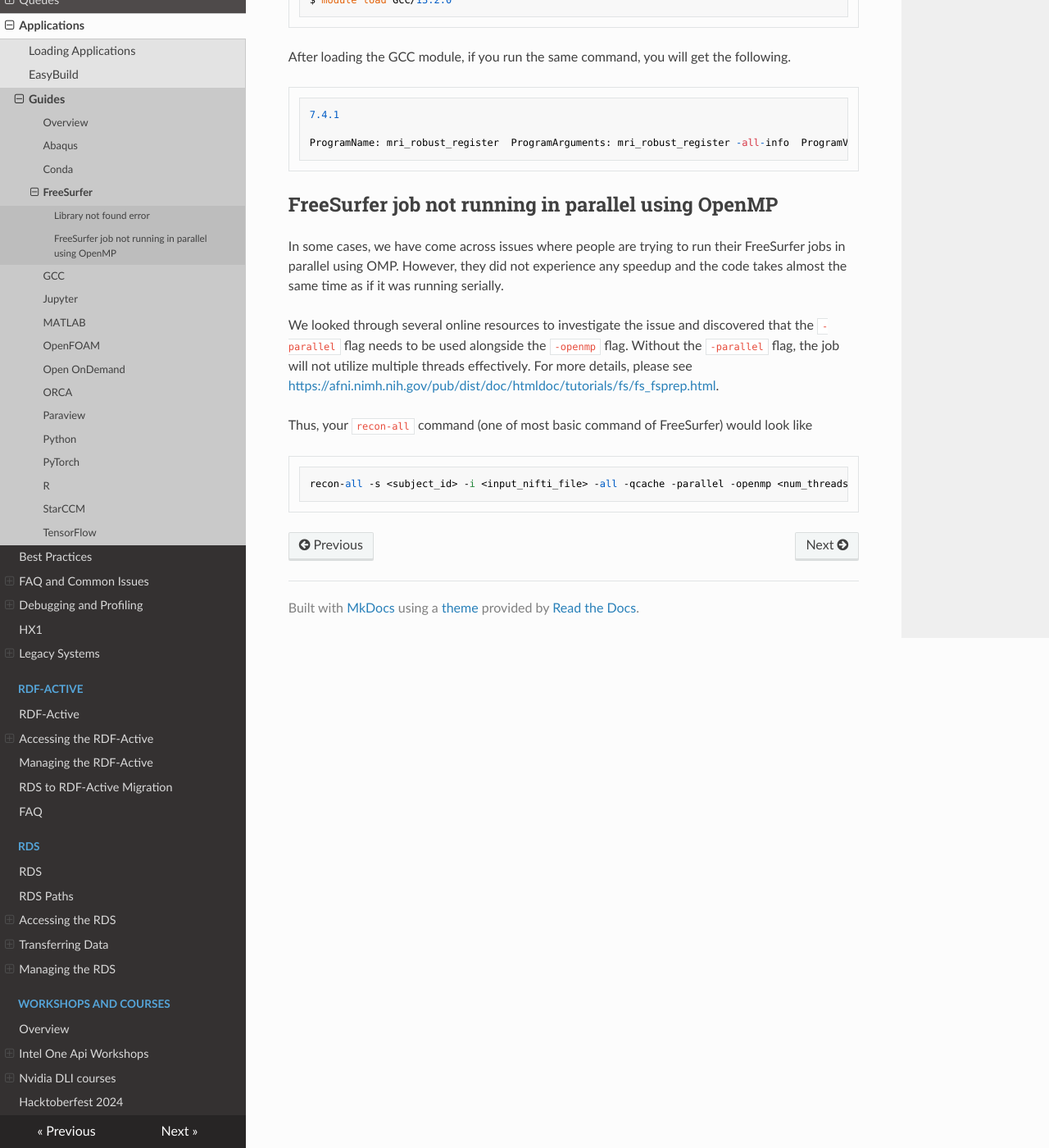
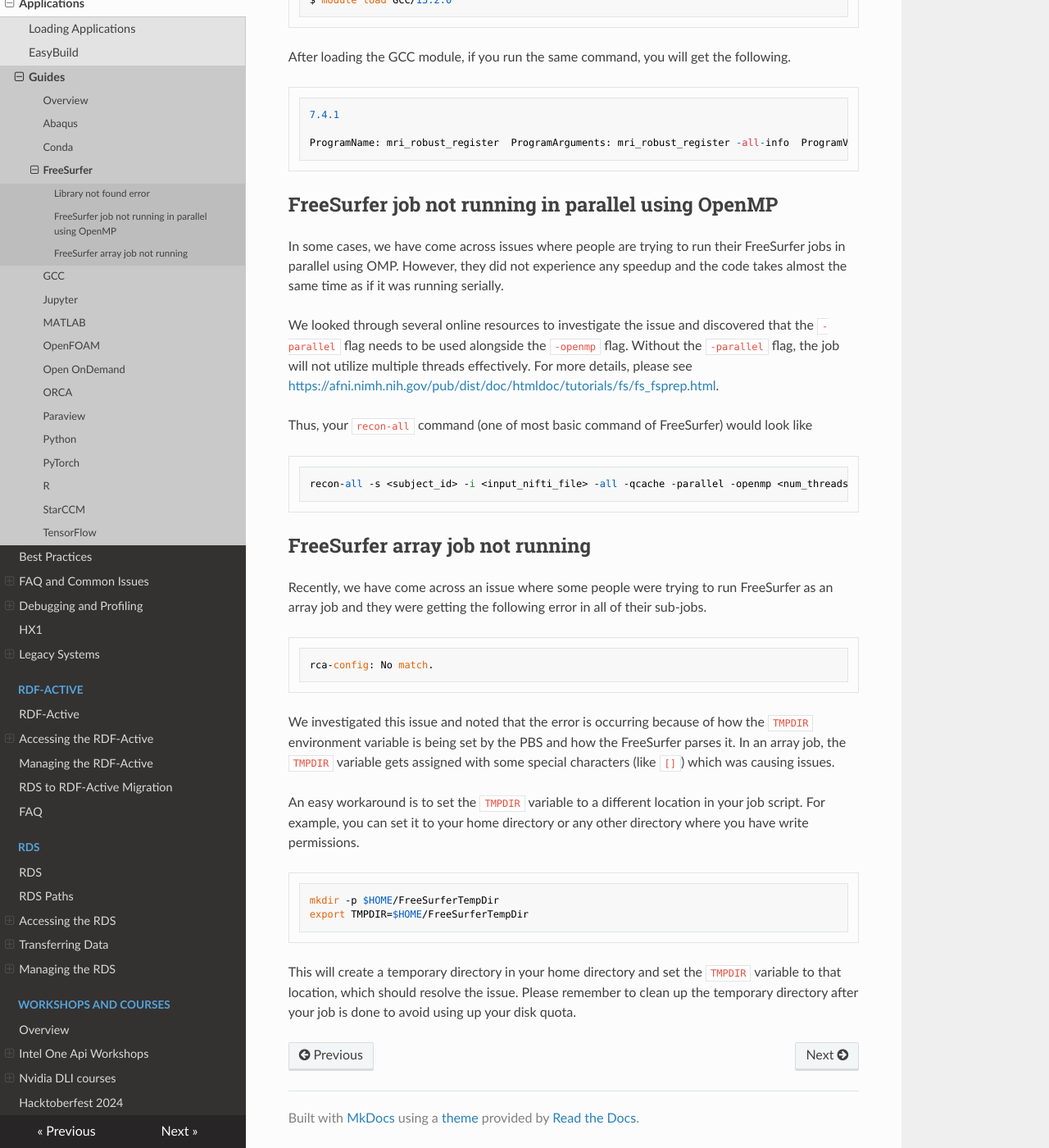
Before and after one commit to ImperialCollegeLondon/icl-rcs-user-guide, an MkDocs documentation site: the page built from docs/hpc/applications/guides/freesurfer.md, in a window 1280 px wide and 1400 px high, scrolled down 912 px. Shown: the whole window at 82% size. Built offline with MkDocs 1.6.1, drawn with Linux system fonts in a browser that asks for light colours; nearby versions of some CDN libraries.

Commit message:
Added details on how to run FreeSurfer Array job

````diff
--- a/docs/hpc/applications/guides/freesurfer.md
+++ b/docs/hpc/applications/guides/freesurfer.md
@@ -49,3 +49,23 @@ Thus, your `recon-all` command (one of most basic command of FreeSurfer) would l
 ```bash
 recon-all -s <subject_id> -i <input_nifti_file> -all -qcache -parallel -openmp <num_threads>
 ```
+
+## FreeSurfer array job not running
+
+Recently, we have come across an issue where some people were trying to run FreeSurfer as an array job and they were getting the following error in all of their sub-jobs.
+
+```bash
+rca-config: No match.
+```
+
+We investigated this issue and noted that the error is occurring because of how the `TMPDIR` environment variable is being set by the PBS and how the FreeSurfer parses it. In an array job, the `TMPDIR` variable gets assigned with some special characters (like `[]`) which was causing issues.
+
+An easy workaround is to set the `TMPDIR` variable to a different location in your job script. For example, you can set it to your home directory or any other directory where you have write permissions.
+
+```bash
+mkdir -p $HOME/FreeSurferTempDir
+export TMPDIR=$HOME/FreeSurferTempDir
+```
+
+This will create a temporary directory in your home directory and set the `TMPDIR` variable to that location, which should resolve the issue.
+Please remember to clean up the temporary directory after your job is done to avoid using up your disk quota.
````
